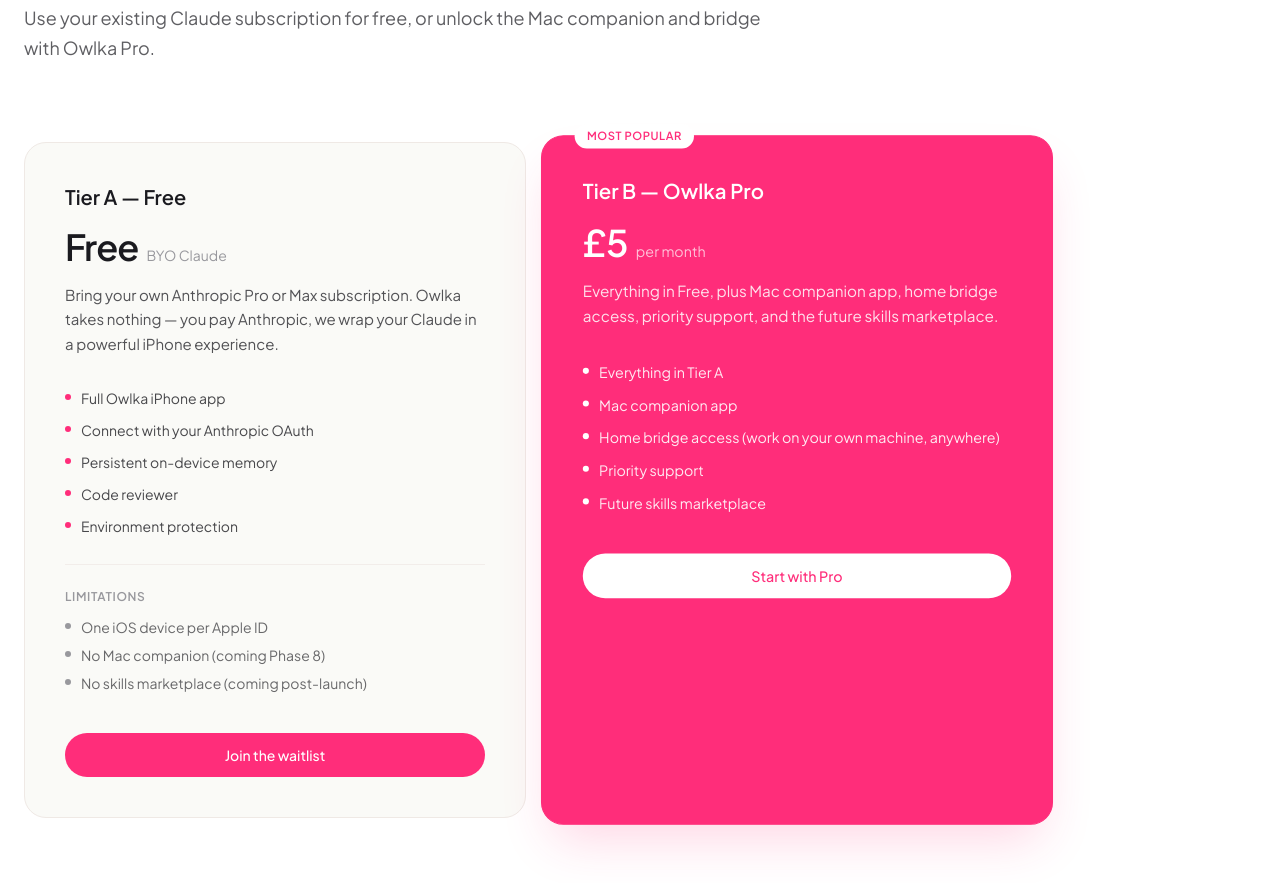
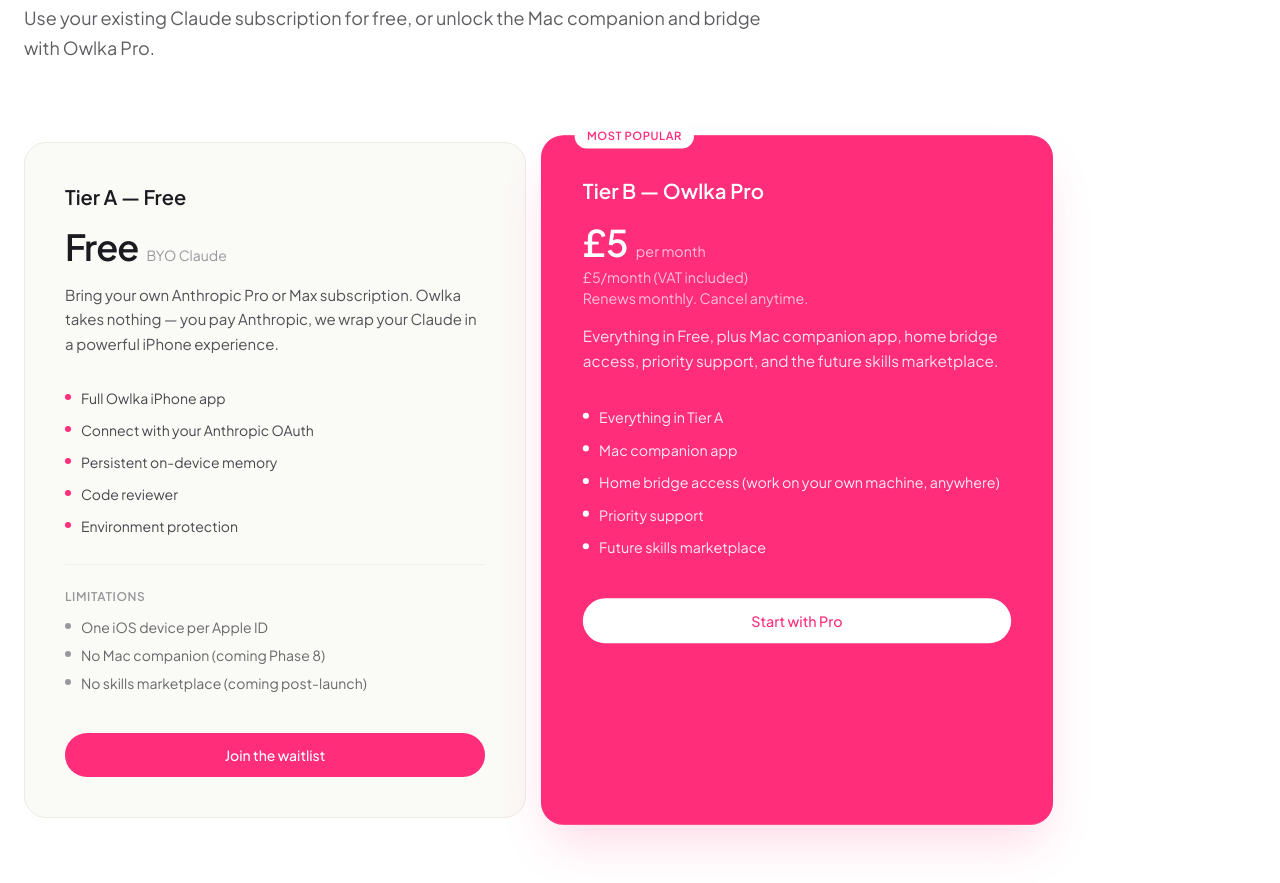
Before and after one commit to owlka-ltd/owlka-website, a Next.js app: page / in a window 1280 px wide. Shown: the part 7740-8623 px from the top of the page. Built offline with nearby package versions, Linux system fonts and the light colour scheme.

Commit message:
fix(pricing): add cancel-anytime + VAT language for Apple 3.1.2 + UK PMO compliance (PR #5)
Session: 2026-05-17 (ccd50349)

```diff
--- a/src/components/Pricing.tsx
+++ b/src/components/Pricing.tsx
@@ -149,6 +149,16 @@
                     {t.cadence}
                   </span>
                 </div>
+                {t.id === "pro" && (
+                  <div
+                    className={`mt-1 text-sm ${
+                      t.featured ? "text-surface/70" : "text-muted"
+                    }`}
+                  >
+                    <p>£5/month (VAT included)</p>
+                    <p>Renews monthly. Cancel anytime.</p>
+                  </div>
+                )}
                 <p
                   className={`mt-4 text-[15px] leading-relaxed ${
                     t.featured ? "text-surface/85" : "text-text/75"
```
